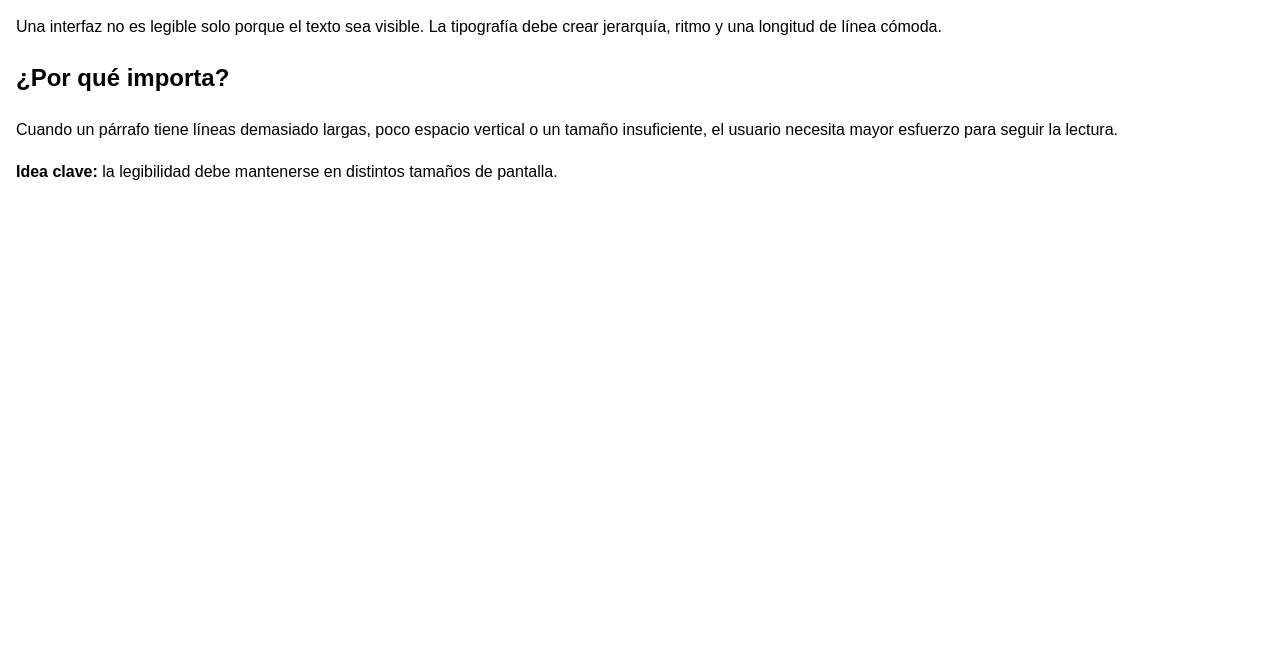
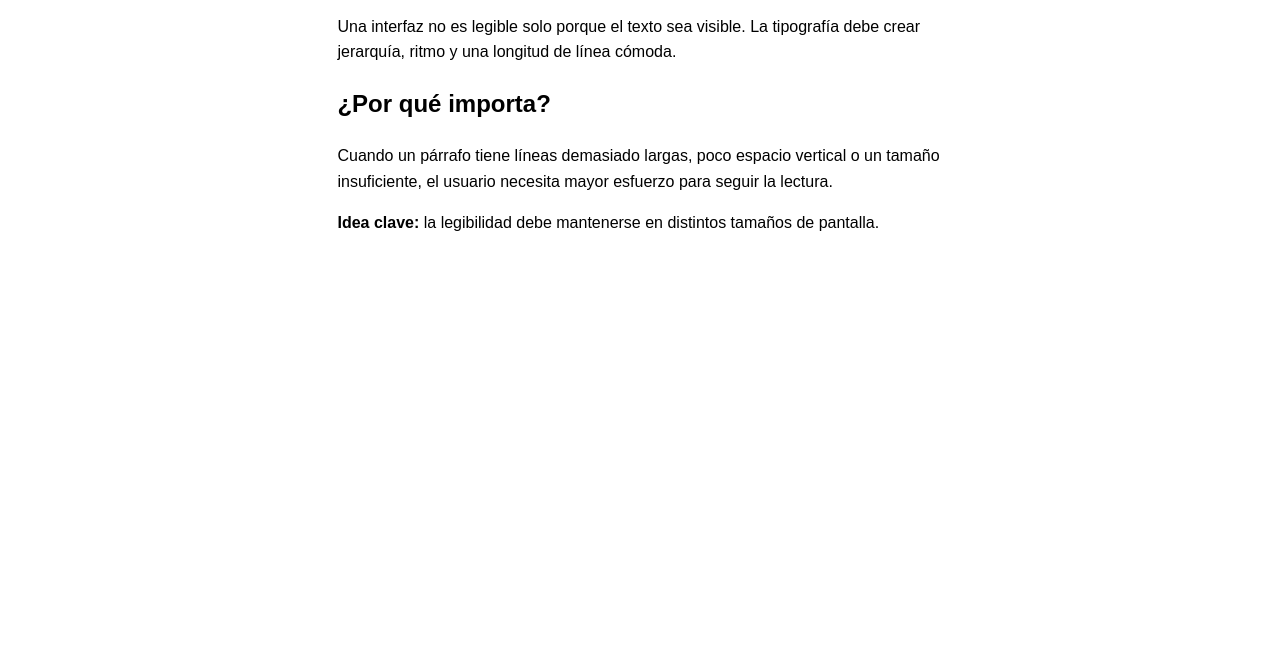
Before and after one commit to EMMANUEL-PH/tipografia-legible, a plain HTML site: page index.html in a window 1280 px wide. Shown: the part 154-800 px from the top of the page. Drawn offline with Linux system fonts and the light colour scheme.

Commit message:
Limitar longitud de linea

```diff
--- a/styles.css
+++ b/styles.css
@@ -5,3 +5,8 @@ body {
   margin: 0;
   padding: 2rem 1rem;
 }
+
+.articulo {
+  max-width: 68ch;
+  margin-inline: auto;
+}
```
